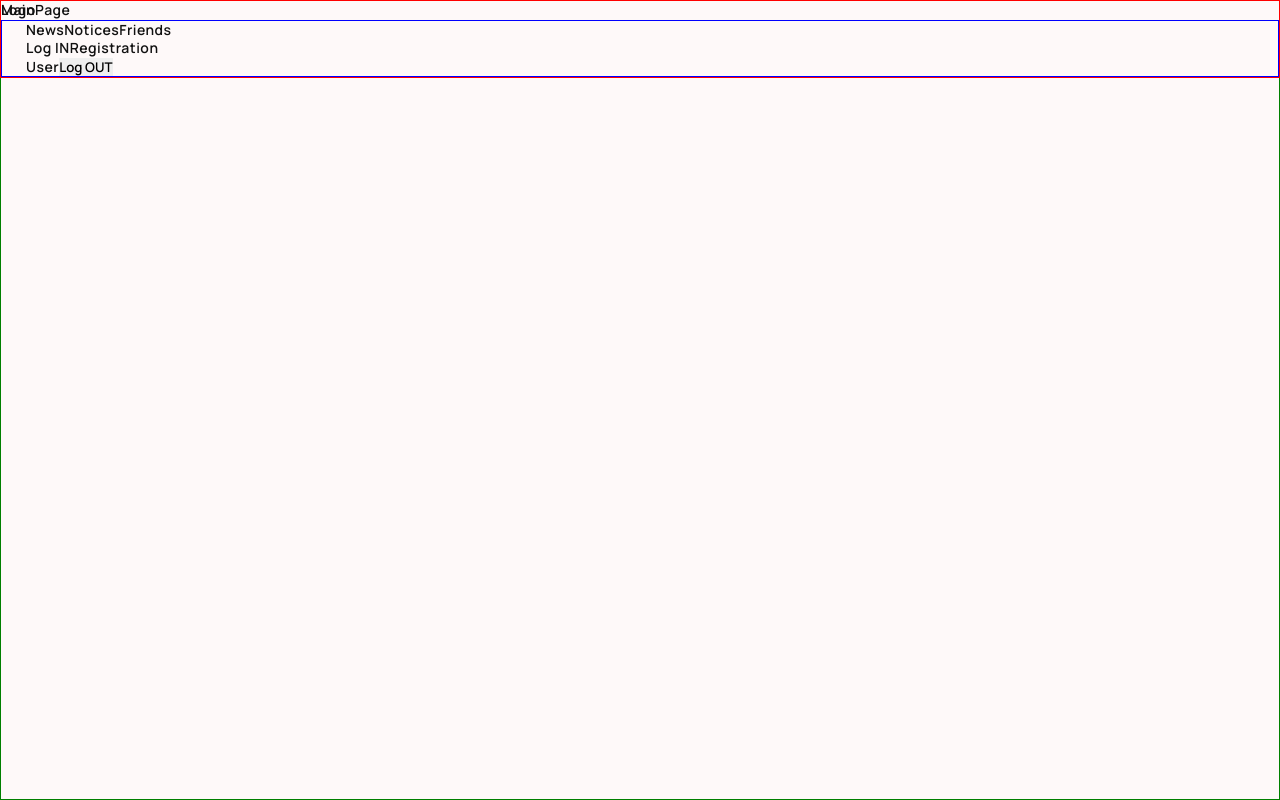
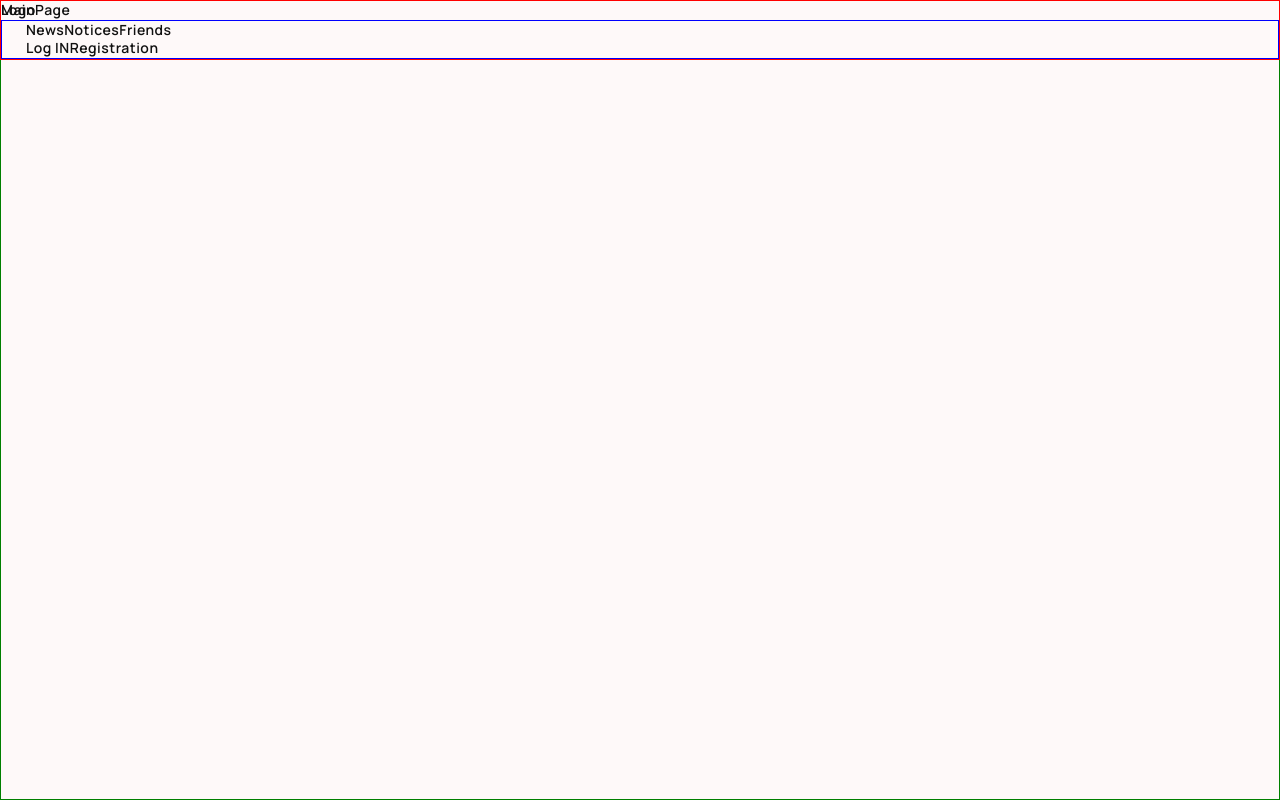
Before and after one commit to NNaumenko83/pets-front, a React (Vite) app: page / in a window 1280 px wide. Built offline with nearby package versions, Linux system fonts and the light colour scheme.

Commit message:
UPD: Navigation

```diff
--- a/src/components/Navigation/Navigation.tsx
+++ b/src/components/Navigation/Navigation.tsx
@@ -1,13 +1,14 @@
+import useAuth from 'src/hooks/useAuth'
 import AuthNav from '../AuthNav/AuthNav'
 import Nav from '../Nav/Nav'
 import UserNav from '../UserNav/UserNav'
 
 function Navigation() {
+    const { isLoggedIn } = useAuth()
     return (
         <nav>
             <Nav />
-            <AuthNav />
-            <UserNav />
+            {isLoggedIn ? <UserNav /> : <AuthNav />}
         </nav>
     )
 }
```
